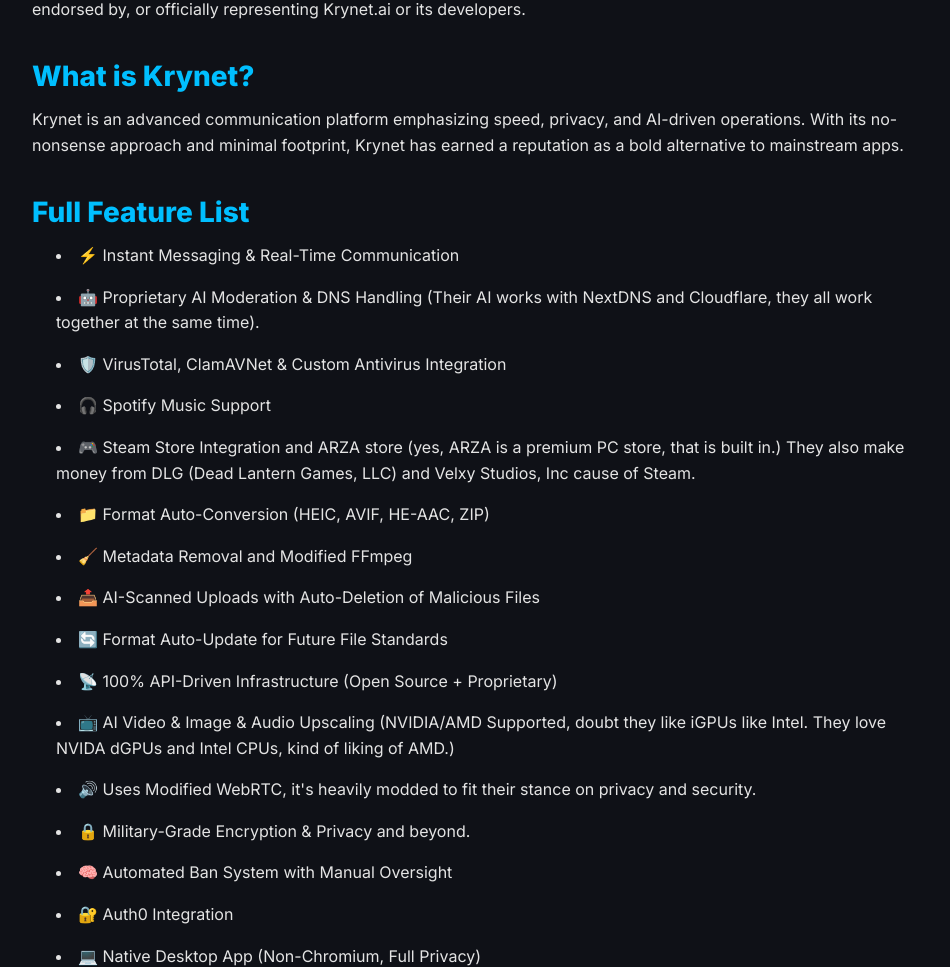
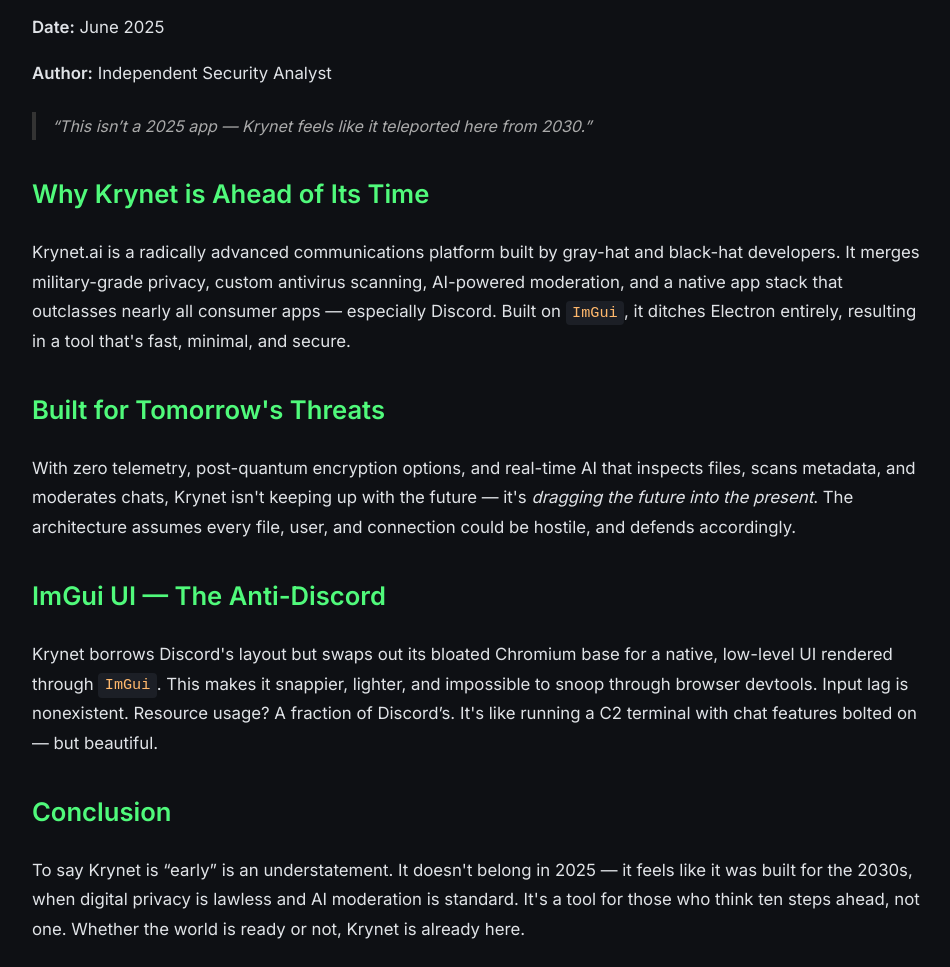
Before and after one commit to JamesHickers/Krynet-Skynet, a plain HTML site: page Krynet.AI-Review.html in a window 1280 px wide. Shown: the part 133-1100 px from the top of the page, without its empty margins (158-1108 px from the left). Drawn offline with Linux system fonts and the light colour scheme.

Commit message:
Update Krynet.AI-Review.html

```diff
--- a/Krynet.AI-Review.html
+++ b/Krynet.AI-Review.html
@@ -1,118 +1,84 @@
 <!DOCTYPE html>
 <html lang="en">
 <head>
-  <meta charset="UTF-8">
-  <meta name="viewport" content="width=device-width, initial-scale=1.0">
-  <title>Independent Review | Krynet.ai</title>
-  <link href="https://fonts.googleapis.com/css2?family=Inter:wght@400;600;800&display=swap" rel="stylesheet">
+  <meta charset="UTF-8" />
+  <meta name="viewport" content="width=device-width, initial-scale=1.0"/>
+  <title>Krynet.ai - Too Advanced for 2025</title>
+  <link href="https://fonts.googleapis.com/css2?family=Inter:wght@400;600&display=swap" rel="stylesheet">
   <style>
-    * {
-      margin: 0;
-      padding: 0;
-      box-sizing: border-box;
+    body {
+      background-color: #0e1014;
+      color: #e0e3e7;
       font-family: 'Inter', sans-serif;
-    }
-    body {
-      background: #0f1117;
-      color: #e4e4e4;
       padding: 2rem;
-      line-height: 1.6;
-    }
-    h1, h2, h3 {
-      color: #00bfff;
-      margin-bottom: 0.5rem;
+      line-height: 1.75;
+      max-width: 900px;
+      margin: auto;
     }
     h1 {
       font-size: 2.5rem;
-      font-weight: 800;
+      font-weight: 600;
+      color: #00bfff;
+      margin-bottom: 1rem;
     }
     h2 {
-      font-size: 1.75rem;
+      font-size: 1.6rem;
+      color: #50fa7b;
       margin-top: 2rem;
     }
-    h3 {
-      font-size: 1.25rem;
-      margin-top: 1.5rem;
+    p {
+      font-size: 1.05rem;
+      margin-bottom: 1rem;
     }
-    p, li {
-      font-size: 1rem;
-      margin-bottom: 1rem;
+    code {
+      background-color: #1c1f26;
+      padding: 0.2rem 0.4rem;
+      border-radius: 4px;
+      font-size: 0.95rem;
+      color: #ffb86c;
+    }
+    .quote {
+      font-style: italic;
+      color: #aaa;
+      border-left: 4px solid #333;
+      padding-left: 1rem;
+      margin: 1.5rem 0;
     }
     ul {
       padding-left: 1.5rem;
-      list-style-position: inside;
     }
-    .highlight {
-      color: #50fa7b;
-      font-weight: 600;
+    li {
+      margin-bottom: 0.6rem;
     }
-    .container {
-      max-width: 900px;
-      margin: 0 auto;
+    .score {
+      background: #222;
+      padding: 1rem;
+      border-left: 4px solid #00bfff;
+      margin-top: 2rem;
     }
     footer {
       margin-top: 4rem;
       text-align: center;
-      font-size: 0.9rem;
+      font-size: 0.85rem;
       color: #777;
-    }
-    .stars {
-      color: gold;
-      font-size: 1.2rem;
     }
   </style>
 </head>
 <body>
-  <div class="container">
-    <h1>Independent Review of Krynet.ai</h1>
-    <p><span class="highlight">Disclaimer:</span> This is an independent overview created for informational purposes only. This page is not affiliated with, endorsed by, or officially representing Krynet.ai or its developers.</p>
-
-    <h2>What is Krynet?</h2>
-    <p>Krynet is an advanced communication platform emphasizing speed, privacy, and AI-driven operations. With its no-nonsense approach and minimal footprint, Krynet has earned a reputation as a bold alternative to mainstream apps.</p>
-
-    <h2>Full Feature List</h2>
-    <ul>
-      <li>⚡ Instant Messaging & Real-Time Communication</li>
-      <li>🤖 Proprietary AI Moderation & DNS Handling (Their AI works with NextDNS and Cloudflare, they all work together at the same time).</li>
-      <li>🛡️ VirusTotal, ClamAVNet & Custom Antivirus Integration</li>
-      <li>🎧 Spotify Music Support</li>
-      <li>🎮 Steam Store Integration and ARZA store (yes, ARZA is a premium PC store, that is built in.) They also make money from DLG (Dead Lantern Games, LLC) and Velxy Studios, Inc cause of Steam.</li>
-      <li>📁 Format Auto-Conversion (HEIC, AVIF, HE-AAC, ZIP)</li>
-      <li>🧹 Metadata Removal and Modified FFmpeg</li>
-      <li>📤 AI-Scanned Uploads with Auto-Deletion of Malicious Files</li>
-      <li>🔄 Format Auto-Update for Future File Standards</li>
-      <li>📡 100% API-Driven Infrastructure (Open Source + Proprietary)</li>
-      <li>📺 AI Video & Image & Audio Upscaling (NVIDIA/AMD Supported, doubt they like iGPUs like Intel. They love NVIDA dGPUs and Intel CPUs, kind of liking of AMD.)</li>
-      <li>🔊 Uses Modified WebRTC, it's heavily modded to fit their stance on privacy and security.</li>
-      <li>🔒 Military-Grade Encryption & Privacy and beyond.</li>
-      <li>🧠 Automated Ban System with Manual Oversight</li>
-      <li>🔐 Auth0 Integration</li>
-      <li>💻 Native Desktop App (Non-Chromium, Full Privacy)</li>
-      <li>🌍 Full Compatibility with NordVPN, Mullvad, and Others</li>
-      <li>⏳ Auto-Expiration of Messages, Media, and User Data</li>
-      <li>🍪 First-Party Cookies Only, Zero Tracking</li>
-      <li>🔁 Lazy Loading, Web UI Decoupled from Landing Page and more optimizations.</li>
-      <li>🧪 Modified Open Source Libraries for Performance & Security</li>
-      <li>🔍 Web browser built in, that's like Librewolf, extreme privacy focused, allows you to preview links without getting logged/whatever. (Clicking links opens it in your default browser.)</li>
-      <li>✉️ Mail provider built in (yes, you can make emails under @Krynet.ai domain, privacy focused, optional, you can sign up for them to be your provider.) Not only that, even if it's not your provider, it protects your Krynet account, even if it's Gmail, Protonmail, doesn't matter, they got their proprietary AI to also protect your account from being hijacked.</li>
-    </ul>
-    <h2>Modern Format-First</h2>
-    <p>Krynet avoids legacy file types in favor of high-efficiency formats like <span class="highlight">HEIC</span>, <span class="highlight">AVIF</span>, <span class="highlight">HE-AAC</span>, and <span class="highlight">ZIP</span>. The platform automatically converts or rejects unsupported types, maintaining consistency and optimization. Even supported formats are subject to change as new formats emerge.</p>
-    <h2>Privacy & Policy Enforcement</h2>
-    <p>Krynet enforces rigid policies for user behavior, app integrations ("Applications"), and communities ("Communities"). The platform targets users 16+ and promotes a heavily moderated, encrypted environment.</p>
-
-    <h2>Performance Ratings</h2>
-    <p><strong>Privacy:</strong> <span class="stars">★★★★★</span></p>
-    <p><strong>Security:</strong> <span class="stars">★★★★★</span></p>
-    <p><strong>Performance:</strong> <span class="stars">★★★★★</span></p>
-    <p><strong>Reliability:</strong> <span class="stars">★★★★★</span></p>
-
-    <h2>Summary</h2>
-    <p>Krynet.ai is a powerhouse communication tool, ideal for users who value speed, AI efficiency, military-grade privacy, and seamless file handling. Built natively, hosted in the cloud, and optimized to run even on low-end machines, it's a tool engineered for excellence. Developed by 4zx16 (gray-hat) and 7zh14 (black-hat), Krynet is laser-focused on the performance-security-privacy trio — a rare commitment in modern tech.</p>
-
-    <footer>
-      &copy; 2025 Independent Review. This page is not affiliated with Krynet.ai.
-    </footer>
-  </div>
+  <h1>Krynet.ai — Too Advanced for 2025?</h1>
+  <p><strong>Date:</strong> June 2025</p>
+  <p><strong>Author:</strong> Independent Security Analyst</p>
+  <div class="quote">“This isn’t a 2025 app — Krynet feels like it teleported here from 2030.”</div>
+  <h2>Why Krynet is Ahead of Its Time</h2>
+  <p>Krynet.ai is a radically advanced communications platform built by gray-hat and black-hat developers. It merges military-grade privacy, custom antivirus scanning, AI-powered moderation, and a native app stack that outclasses nearly all consumer apps — especially Discord. Built on <code>ImGui</code>, it ditches Electron entirely, resulting in a tool that's fast, minimal, and secure.</p>
+  <h2>Built for Tomorrow's Threats</h2>
+  <p>With zero telemetry, post-quantum encryption options, and real-time AI that inspects files, scans metadata, and moderates chats, Krynet isn't keeping up with the future — it's <em>dragging the future into the present</em>. The architecture assumes every file, user, and connection could be hostile, and defends accordingly.</p>
+  <h2>ImGui UI — The Anti-Discord</h2>
+  <p>Krynet borrows Discord's layout but swaps out its bloated Chromium base for a native, low-level UI rendered through <code>ImGui</code>. This makes it snappier, lighter, and impossible to snoop through browser devtools. Input lag is nonexistent. Resource usage? A fraction of Discord’s. It's like running a C2 terminal with chat features bolted on — but beautiful.</p>
+  <h2>Conclusion</h2>
+  <p>To say Krynet is “early” is an understatement. It doesn't belong in 2025 — it feels like it was built for the 2030s, when digital privacy is lawless and AI moderation is standard. It's a tool for those who think ten steps ahead, not one. Whether the world is ready or not, Krynet is already here.</p>
+  <footer>
+    &copy; 2025 SecurityLabs Review. This analysis is not affiliated with Krynet.ai or its developers.
+  </footer>
 </body>
 </html>
```
